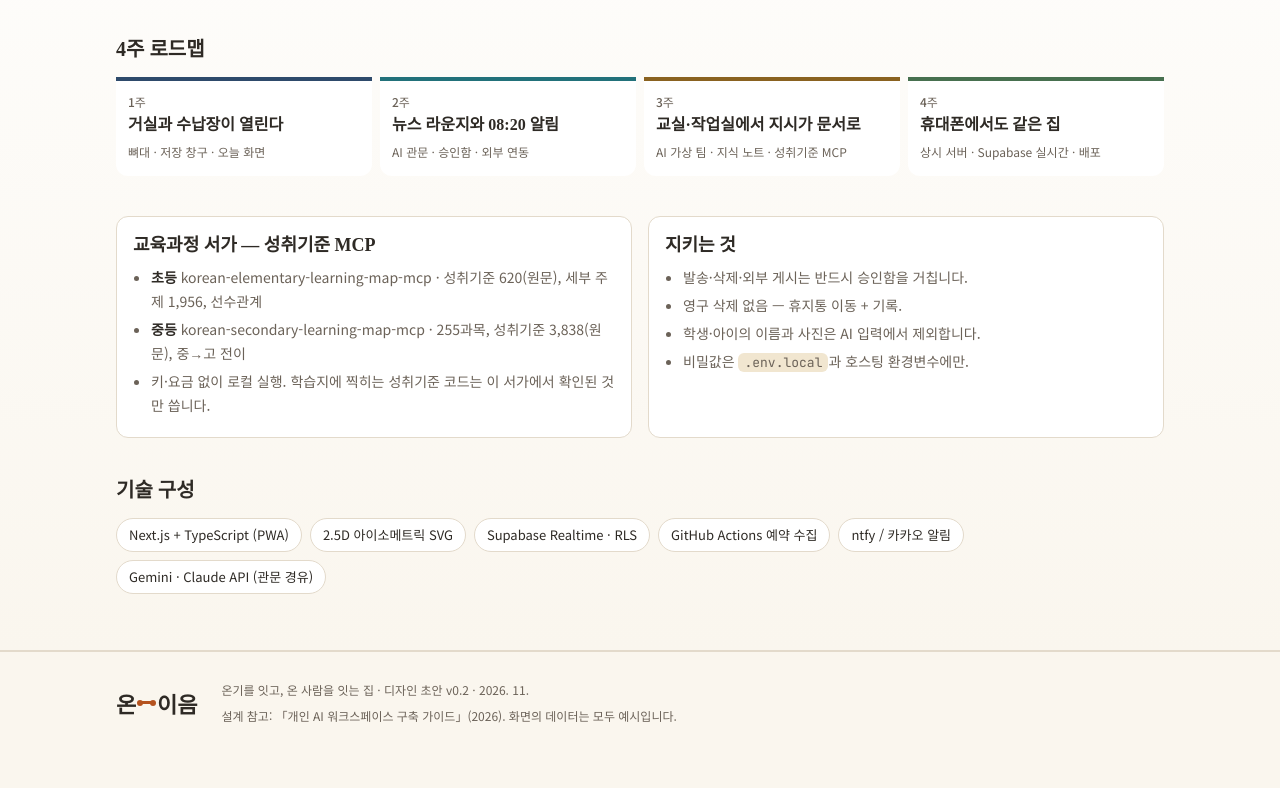
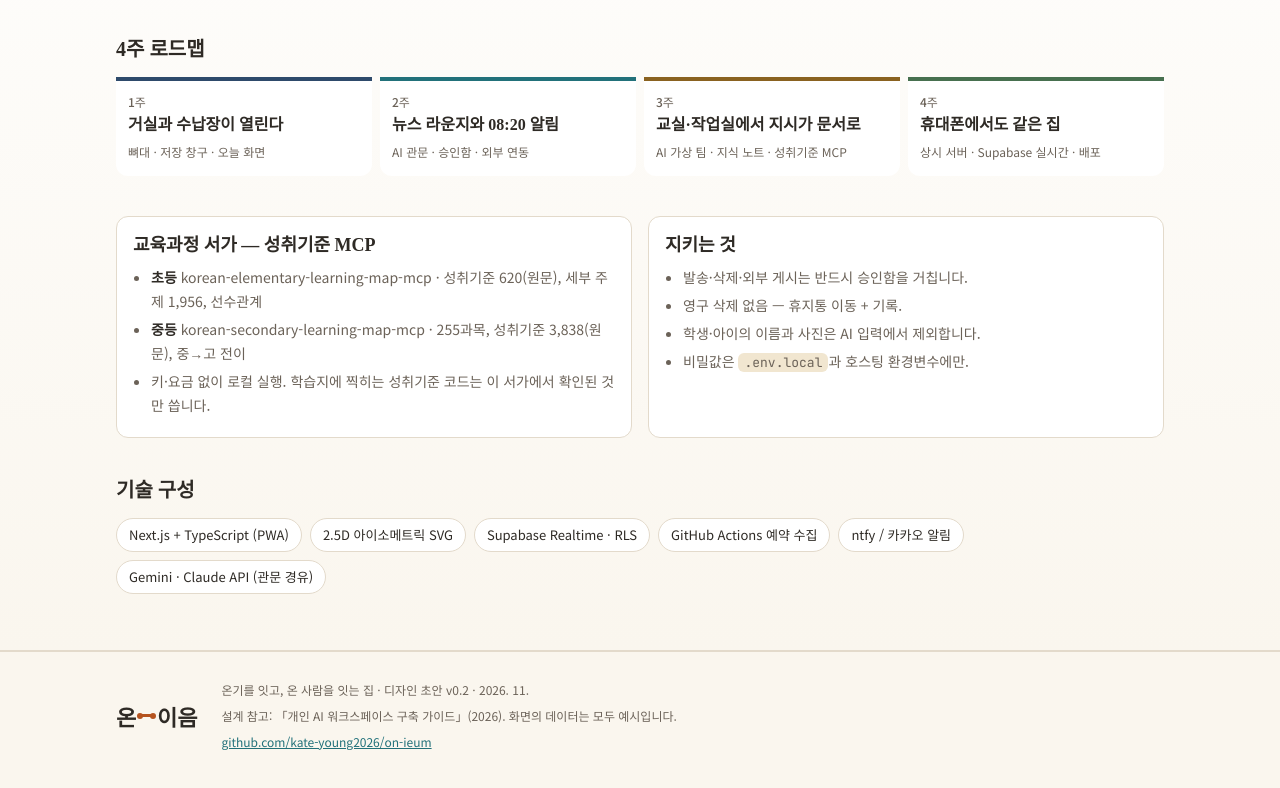
Before and after one commit to kate-young2026/on-ieum, a plain HTML site: page index.html in a window 1280 px wide. Shown: the part 3607-4395 px from the top of the page. Drawn offline with Linux system fonts and the light colour scheme; a web font is replaced by a local one.

Commit message:
공개 주소와 저장소 링크 추가
Co-Authored-By: Claude Opus 5.5 <noreply@anthropic.com>
Claude-Session: https://claude.ai/code/session_0132gTczJhpMi8esoi9ktkdy

```diff
--- a/index.html
+++ b/index.html
@@ -227,6 +227,7 @@
     <div>
       <p>온기를 잇고, 온 사람을 잇는 집 · 디자인 초안 v0.2 · 2026. 11.</p>
       <p>설계 참고: 「개인 AI 워크스페이스 구축 가이드」(2026). 화면의 데이터는 모두 예시입니다.</p>
+      <p><a href="https://github.com/kate-young2026/on-ieum">github.com/kate-young2026/on-ieum</a></p>
     </div>
   </div>
 </footer>
```
Also changed, not shown: 1 other file.
